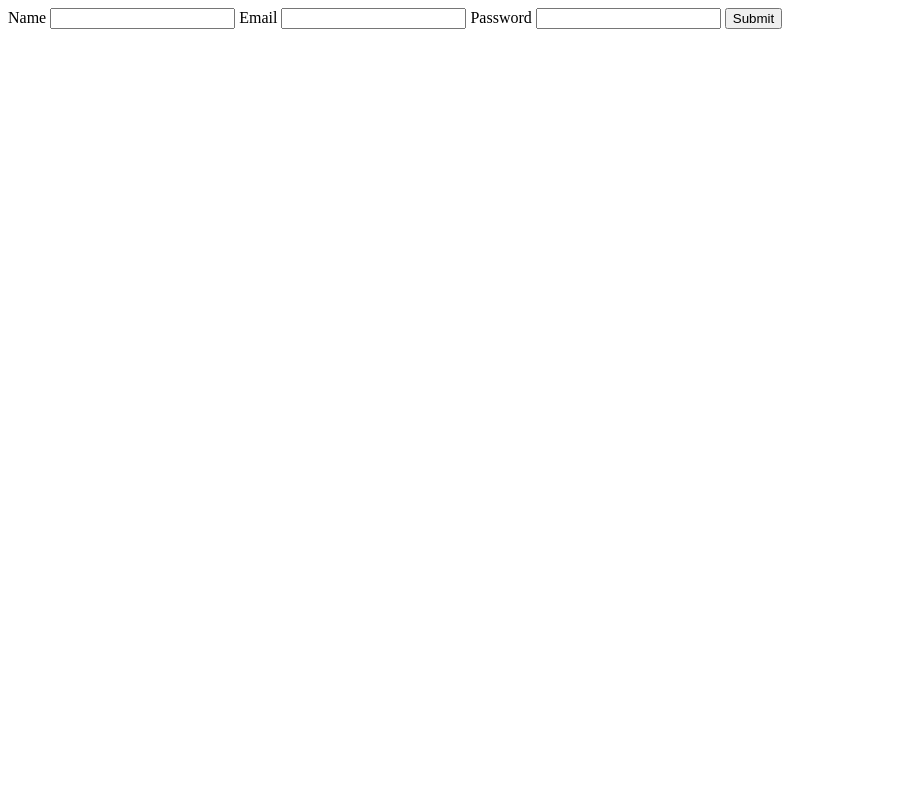
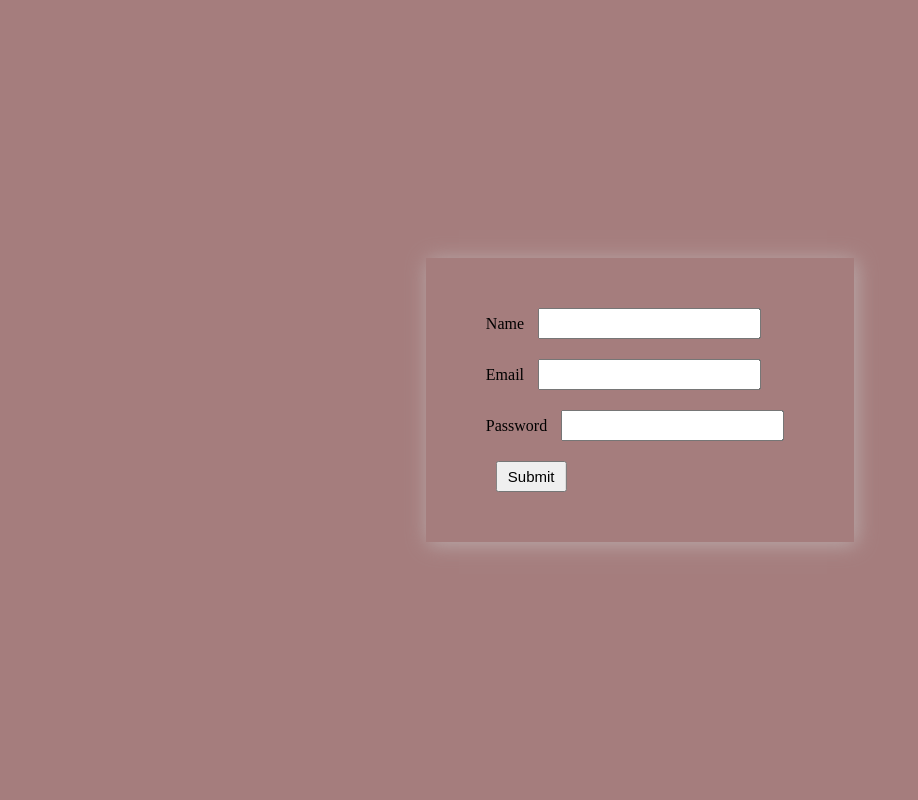
Before and after one commit to robiul-islam93/php-practise, a PHP site: page /form.php in a window 1280 px wide. Shown: the whole page, without its empty margins (0-918 px from the left). Run offline with PHP 8.4, Linux system fonts and the light colour scheme.

Commit message:
20th commit

```diff
--- /dev/null
+++ b/from-handeling/form-handiling.css
@@ -0,0 +1,24 @@
+* {
+  margin: 0;
+  padding: 0;
+  box-sizing: border-box;
+}
+
+body {
+  background: rgb(165, 125, 125);
+}
+
+.form-area {
+  position: absolute;
+  top: 50%;
+  left: 50%;
+  box-shadow: 2px 2px 20px rgba(187, 173, 173);
+  padding: 40px 60px;
+  transform: translate(-50%, -50%);
+}
+
+.form-area form input {
+  padding: 5px 10px;
+  margin: 10px;
+  font-size: 15px;
+}
--- a/from-handeling/form.php
+++ b/from-handeling/form.php
@@ -1,18 +1,30 @@
 
-<html>
+<!DOCTYPE html>
+<html lang="en">
+<head>
+    <meta charset="UTF-8">
+    <meta name="viewport" content="width=device-width, initial-scale=1.0">
 
-<header>
-    <title>Form Heandiling</title>
-</header>
+    <!-- custom css -->
+    <link rel="stylesheet" href="form-handiling.css">
+    <!-- custom css -->
+
+    <title>Form Handiling</title>
+</head>
 <body>
-    <form action="form-handiling.php" method="post">
+    <div class="form-area">
+<form action="form-handiling.php" method="post">
         <label for="name">Name</label>
         <input type="name" name="name"/>
+        <br>
         <label for="email">Email</label>
         <input type="email" name="email"/>
+        <br>
         <label for="password">Password</label>
         <input type="password" name="password"/>
-        <input type="submit">
+        <br>
+       <input type="Submit">
     </form>
+    </div>
 </body>
 </html>
```
Also changed, not shown: from-handeling/form-handiling.php (+5 -4 lines), php-array/array.php (+11 -5 lines).
